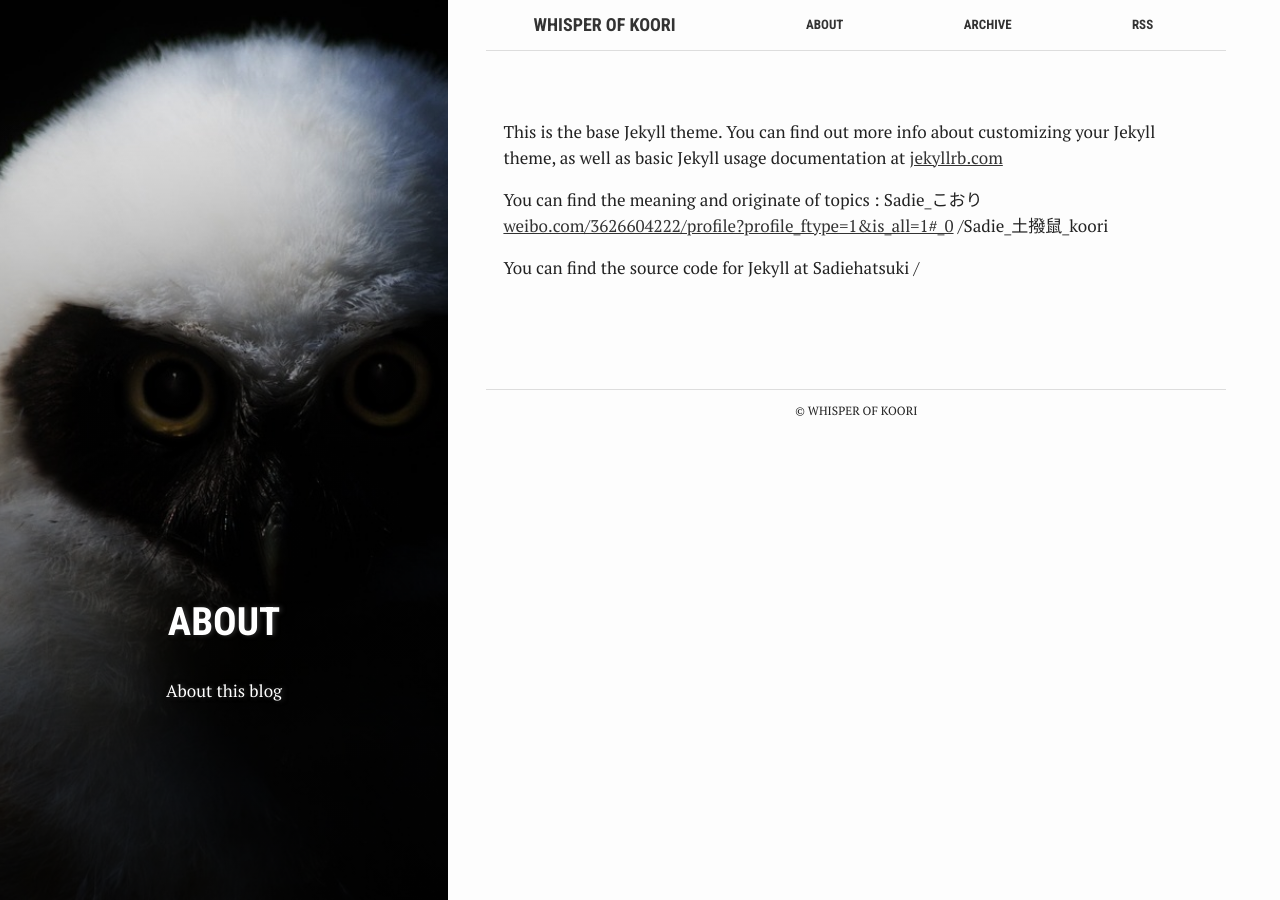
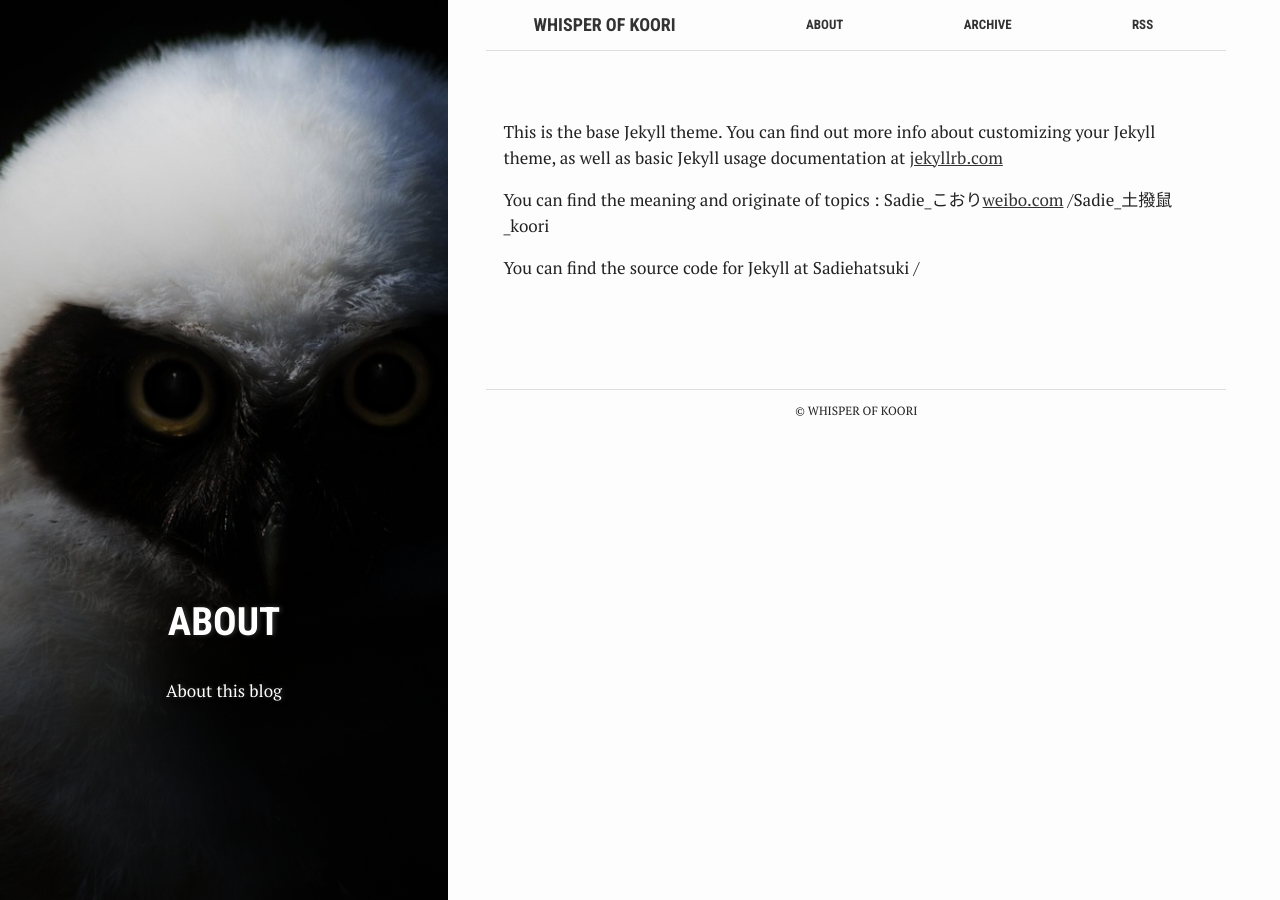
Before and after one commit to SadieKoori/Sadie.github.io, a Jekyll site: the page built from about.md, in a window 1280 px wide. Built offline with Jekyll 4.4.1, drawn with Linux system fonts in a browser that asks for light colours; Markdown is read by kramdown in place of the engine named in the settings.

Commit message:
Update about.md

```diff
--- a/about.md
+++ b/about.md
@@ -11,7 +11,7 @@
 This is the base Jekyll theme. You can find out more info about customizing your Jekyll theme, as well as basic Jekyll usage documentation at [jekyllrb.com](http://jekyllrb.com/)
 
 You can find the meaning and originate of topics :
-{{site.twitter_username}}[weibo.com/3626604222/profile?profile_ftype=1&is_all=1#_0](https://weibo.com/3626604222/profile?profile_ftype=1&is_all=1#_0) /{{site.weibo_username}}
+{{site.twitter_username}}[weibo.com](https://weibo.com/3626604222/profile?profile_ftype=1&is_all=1#_0) /{{site.weibo_username}}
 
 
 You can find the source code for Jekyll at
```
